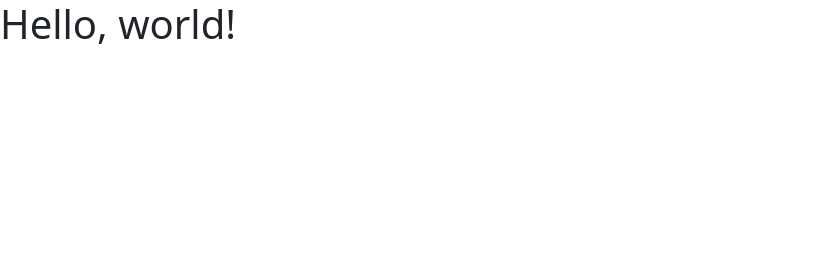
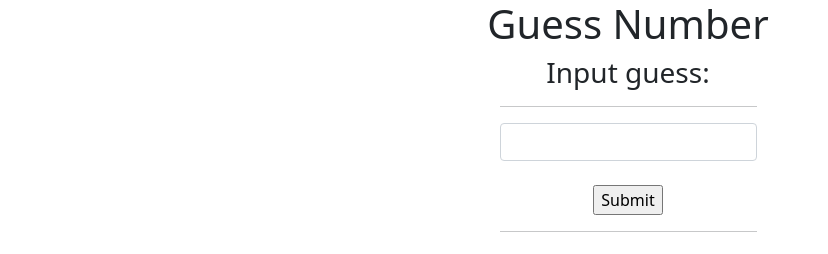
Before and after one commit to missile720/guess-my-number-js, a plain HTML site: page index.html in a window 1280 px wide. Shown: the whole page, without its empty margins (0-828 px from the left). Drawn offline with nearby package versions, Linux system fonts and the light colour scheme.

Commit message:
feat(html): added the html portion

```diff
--- a/index.html
+++ b/index.html
@@ -11,10 +11,29 @@
     <!-- Style CSS -->
     <link href="css/style.css" rel = "stylesheet">
 
-    <title>Hello, world!</title>
+    <title>Number Guesser</title>
   </head>
   <body>
-    <h1>Hello, world!</h1>
+    <div class="container-fluid row text-center">
+      <h1>Guess Number</h1>
+
+    </div>
+    <div class="container-fluid row h-100 d-flex align-items-center">
+        <div class="col d-flex justify-content-center">
+          <div class="box text-center">
+            <h3>Input guess:</h3>
+            <hr>
+            <form>
+              <input type="text" class="form-control mt-2" id="inputText">
+              <br>
+              <input type="button" id="addButton" value="Submit">
+            </form>
+            <hr>
+            <h5 id = "result"></h5>
+          </div>
+
+        </div>
+    </div>
 
 
 
```
Also changed, not shown: main.js (added).
